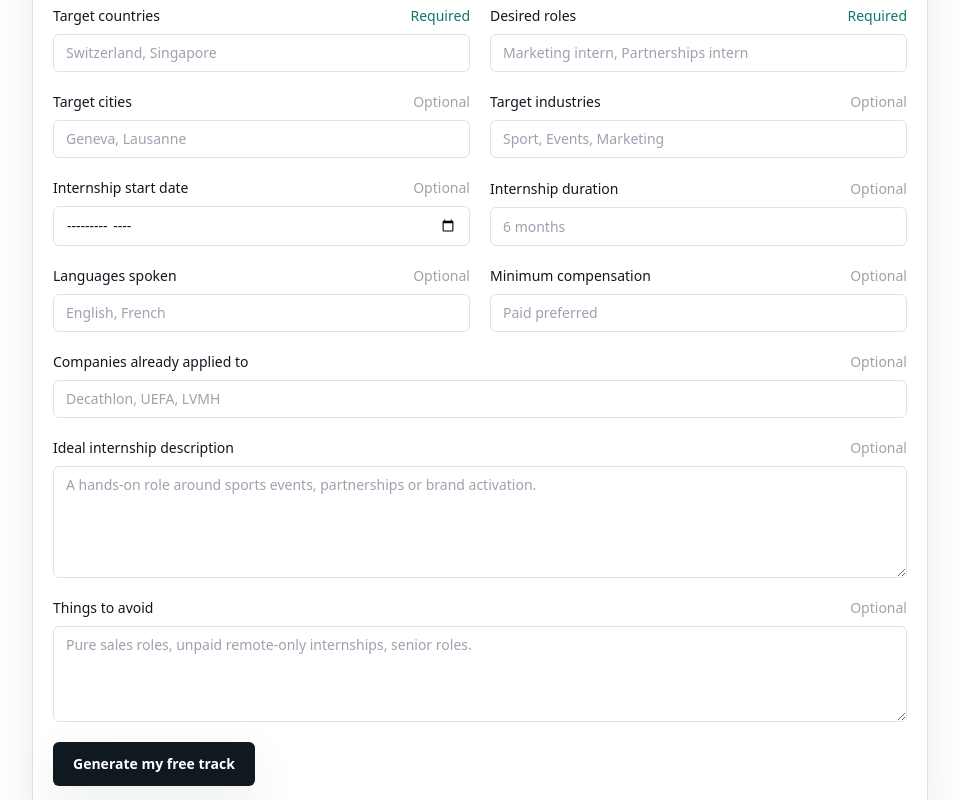
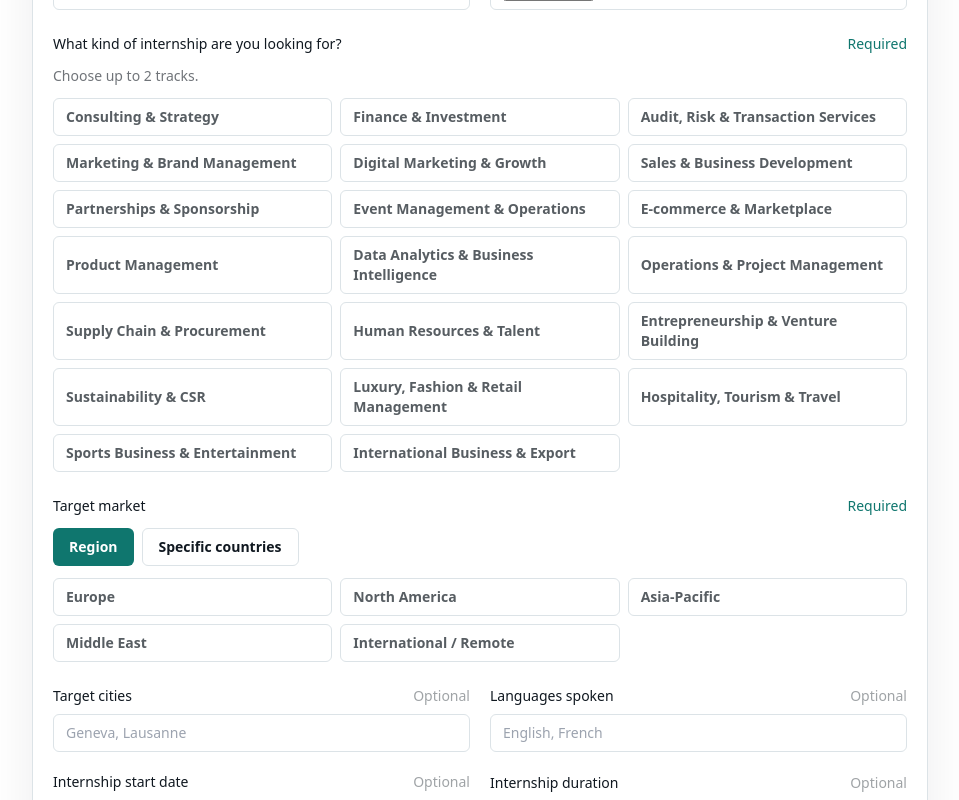
Before and after one commit to paulcuillerot-star/internshiphunter, a Next.js app: page /apply in a window 1280 px wide. Shown: the part 400-1200 px from the top of the page, without its empty margins (64-1023 px from the left). Built offline with nearby package versions, Linux system fonts and the light colour scheme.

Commit message:
Guide apply form with fixed choices

```diff
--- a/app/apply/page.tsx
+++ b/app/apply/page.tsx
@@ -2,6 +2,32 @@
 
 import { FormEvent, useState } from "react";
 import { useRouter } from "next/navigation";
+
+const internshipTracks = [
+  "Consulting & Strategy",
+  "Finance & Investment",
+  "Audit, Risk & Transaction Services",
+  "Marketing & Brand Management",
+  "Digital Marketing & Growth",
+  "Sales & Business Development",
+  "Partnerships & Sponsorship",
+  "Event Management & Operations",
+  "E-commerce & Marketplace",
+  "Product Management",
+  "Data Analytics & Business Intelligence",
+  "Operations & Project Management",
+  "Supply Chain & Procurement",
+  "Human Resources & Talent",
+  "Entrepreneurship & Venture Building",
+  "Sustainability & CSR",
+  "Luxury, Fashion & Retail Management",
+  "Hospitality, Tourism & Travel",
+  "Sports Business & Entertainment",
+  "International Business & Export"
+];
+
+const regionChoices = ["Europe", "North America", "Asia-Pacific", "Middle East", "International / Remote"];
+const countryChoices = ["Switzerland", "France", "Germany", "Netherlands", "Belgium", "Luxembourg", "United Kingdom", "Ireland", "Spain", "Italy", "Austria", "Denmark", "Sweden", "Norway", "Finland", "United States", "Canada", "Australia", "Singapore", "United Arab Emirates"];
 
 function FieldLabel({ children, required }: { children: string; required?: boolean }) {
   return (
@@ -12,26 +38,67 @@ function FieldLabel({ children, required }: { children: string; required?: boole
   );
 }
 
+function ToggleButton({ label, selected, disabled, onClick }: { label: string; selected: boolean; disabled?: boolean; onClick: () => void }) {
+  return (
+    <button
+      type="button"
+      onClick={onClick}
+      disabled={disabled && !selected}
+      className={`rounded-md border px-3 py-2 text-left text-sm font-semibold transition ${selected ? "border-signal bg-emerald-50 text-signal" : "border-line bg-white text-ink/70 hover:border-signal"} ${disabled && !selected ? "cursor-not-allowed opacity-45" : ""}`}
+    >
+      {label}
+    </button>
+  );
+}
+
 export default function ApplyPage() {
   const router = useRouter();
   const [error, setError] = useState("");
   const [loading, setLoading] = useState(false);
+  const [selectedTracks, setSelectedTracks] = useState<string[]>([]);
+  const [targetMode, setTargetMode] = useState<"region" | "countries">("region");
+  const [selectedMarkets, setSelectedMarkets] = useState<string[]>([]);
+
+  function toggleTrack(track: string) {
+    setSelectedTracks((current) => current.includes(track) ? current.filter((item) => item !== track) : current.length < 2 ? [...current, track] : current);
+  }
+
+  function toggleMarket(market: string) {
+    setSelectedMarkets((current) => current.includes(market) ? current.filter((item) => item !== market) : [...current, market]);
+  }
+
+  function changeTargetMode(mode: "region" | "countries") {
+    setTargetMode(mode);
+    setSelectedMarkets([]);
+  }
 
   async function submit(event: FormEvent<HTMLFormElement>) {
     event.preventDefault();
     setError("");
     setLoading(true);
     const data = new FormData(event.currentTarget);
-    if (!data.get("email") || !data.get("cv") || !data.get("targetCountries") || !data.get("desiredRoles")) {
+    data.set("desiredRoles", selectedTracks.join(","));
+    data.set("targetCountries", selectedMarkets.join(","));
+
+    if (!data.get("email") || !data.get("cv") || !selectedMarkets.length || !selectedTracks.length) {
       setLoading(false);
-      setError("Email, CV, target country and desired role are required.");
+      setError("Email, CV, at least one target market and at least one internship track are required.");
       return;
     }
+
+    if (selectedTracks.length > 2) {
+      setLoading(false);
+      setError("Please select no more than 2 internship tracks.");
+      return;
+    }
+
     const response = await fetch("/api/search-internships", { method: "POST", body: data });
     if (!response.ok) { setLoading(false); setError("The search could not be created. Please try again."); return; }
     const result = (await response.json()) as { reportId: string };
     router.push(`/report/${result.reportId}`);
   }
+
+  const marketChoices = targetMode === "region" ? regionChoices : countryChoices;
 
   return (
     <section className="section">
@@ -39,11 +106,11 @@ export default function ApplyPage() {
         <p className="text-sm font-semibold uppercase text-signal">Create your search</p>
         <h1 className="mt-3 text-4xl font-bold text-ink">Find your best internship direction in minutes.</h1>
         <p className="mt-3 text-ink/70">
-          Only the essentials are required. Add details if you want a better match.
+          The free result is based on your selected track, target market, languages and profile details. Your CV is stored for the later paid flow, but it is not parsed for the free match yet.
         </p>
       </div>
 
-      <form onSubmit={submit} className="mt-8 grid max-w-4xl gap-5 rounded-lg border border-line bg-white p-5 shadow-soft">
+      <form onSubmit={submit} className="mt-8 grid max-w-4xl gap-6 rounded-lg border border-line bg-white p-5 shadow-soft">
         {error ? <p className="rounded-md bg-red-50 p-3 text-sm text-red-700">{error}</p> : null}
 
         <div className="grid gap-5 md:grid-cols-2">
@@ -57,22 +124,39 @@ export default function ApplyPage() {
           </label>
         </div>
 
+        <section className="grid gap-3">
+          <FieldLabel required>What kind of internship are you looking for?</FieldLabel>
+          <p className="text-sm text-ink/60">Choose up to 2 tracks.</p>
+          <input type="hidden" name="desiredRoles" value={selectedTracks.join(",")} />
+          <div className="grid gap-2 sm:grid-cols-2 lg:grid-cols-3">
+            {internshipTracks.map((track) => (
+              <ToggleButton key={track} label={track} selected={selectedTracks.includes(track)} disabled={selectedTracks.length >= 2} onClick={() => toggleTrack(track)} />
+            ))}
+          </div>
+        </section>
+
+        <section className="grid gap-3">
+          <FieldLabel required>Target market</FieldLabel>
+          <div className="flex flex-wrap gap-2">
+            <button type="button" onClick={() => changeTargetMode("region")} className={`rounded-md px-4 py-2 text-sm font-bold ${targetMode === "region" ? "bg-signal text-white" : "border border-line bg-white text-ink"}`}>Region</button>
+            <button type="button" onClick={() => changeTargetMode("countries")} className={`rounded-md px-4 py-2 text-sm font-bold ${targetMode === "countries" ? "bg-signal text-white" : "border border-line bg-white text-ink"}`}>Specific countries</button>
+          </div>
+          <input type="hidden" name="targetCountries" value={selectedMarkets.join(",")} />
+          <div className="grid gap-2 sm:grid-cols-2 lg:grid-cols-3">
+            {marketChoices.map((market) => (
+              <ToggleButton key={market} label={market} selected={selectedMarkets.includes(market)} onClick={() => toggleMarket(market)} />
+            ))}
+          </div>
+        </section>
+
         <div className="grid gap-5 md:grid-cols-2">
-          <label className="grid gap-2">
-            <FieldLabel required>Target countries</FieldLabel>
-            <input className="field" name="targetCountries" required placeholder="Switzerland, Singapore" />
-          </label>
-          <label className="grid gap-2">
-            <FieldLabel required>Desired roles</FieldLabel>
-            <input className="field" name="desiredRoles" required placeholder="Marketing intern, Partnerships intern" />
-          </label>
           <label className="grid gap-2">
             <FieldLabel>Target cities</FieldLabel>
             <input className="field" name="targetCities" placeholder="Geneva, Lausanne" />
           </label>
           <label className="grid gap-2">
-            <FieldLabel>Target industries</FieldLabel>
-            <input className="field" name="targetIndustries" placeholder="Sport, Events, Marketing" />
+            <FieldLabel>Languages spoken</FieldLabel>
+            <input className="field" name="languagesSpoken" placeholder="English, French" />
           </label>
           <label className="grid gap-2">
             <FieldLabel>Internship start date</FieldLabel>
@@ -82,14 +166,6 @@ export default function ApplyPage() {
             <FieldLabel>Internship duration</FieldLabel>
             <input className="field" name="internshipDuration" placeholder="6 months" />
           </label>
-          <label className="grid gap-2">
-            <FieldLabel>Languages spoken</FieldLabel>
-            <input className="field" name="languagesSpoken" placeholder="English, French" />
-          </label>
-          <label className="grid gap-2">
-            <FieldLabel>Minimum compensation</FieldLabel>
-            <input className="field" name="minimumCompensation" placeholder="Paid preferred" />
-          </label>
         </div>
 
         <label className="grid gap-2">
@@ -97,16 +173,12 @@ export default function ApplyPage() {
           <input className="field" name="companiesAlreadyAppliedTo" placeholder="Decathlon, UEFA, LVMH" />
         </label>
         <label className="grid gap-2">
-          <FieldLabel>Ideal internship description</FieldLabel>
-          <textarea className="field min-h-28" name="idealInternshipDescription" placeholder="A hands-on role around sports events, partnerships or brand activation." />
-        </label>
-        <label className="grid gap-2">
           <FieldLabel>Things to avoid</FieldLabel>
-          <textarea className="field min-h-24" name="thingsToAvoid" placeholder="Pure sales roles, unpaid remote-only internships, senior roles." />
+          <textarea className="field min-h-24" name="thingsToAvoid" placeholder="Unpaid internships, remote-only roles, senior roles." />
         </label>
 
         <button type="submit" disabled={loading} className="button-primary w-full sm:w-fit">
-          {loading ? "Generating..." : "Generate my free track"}
+          {loading ? "Generating..." : "Generate my free match"}
         </button>
       </form>
     </section>
```
